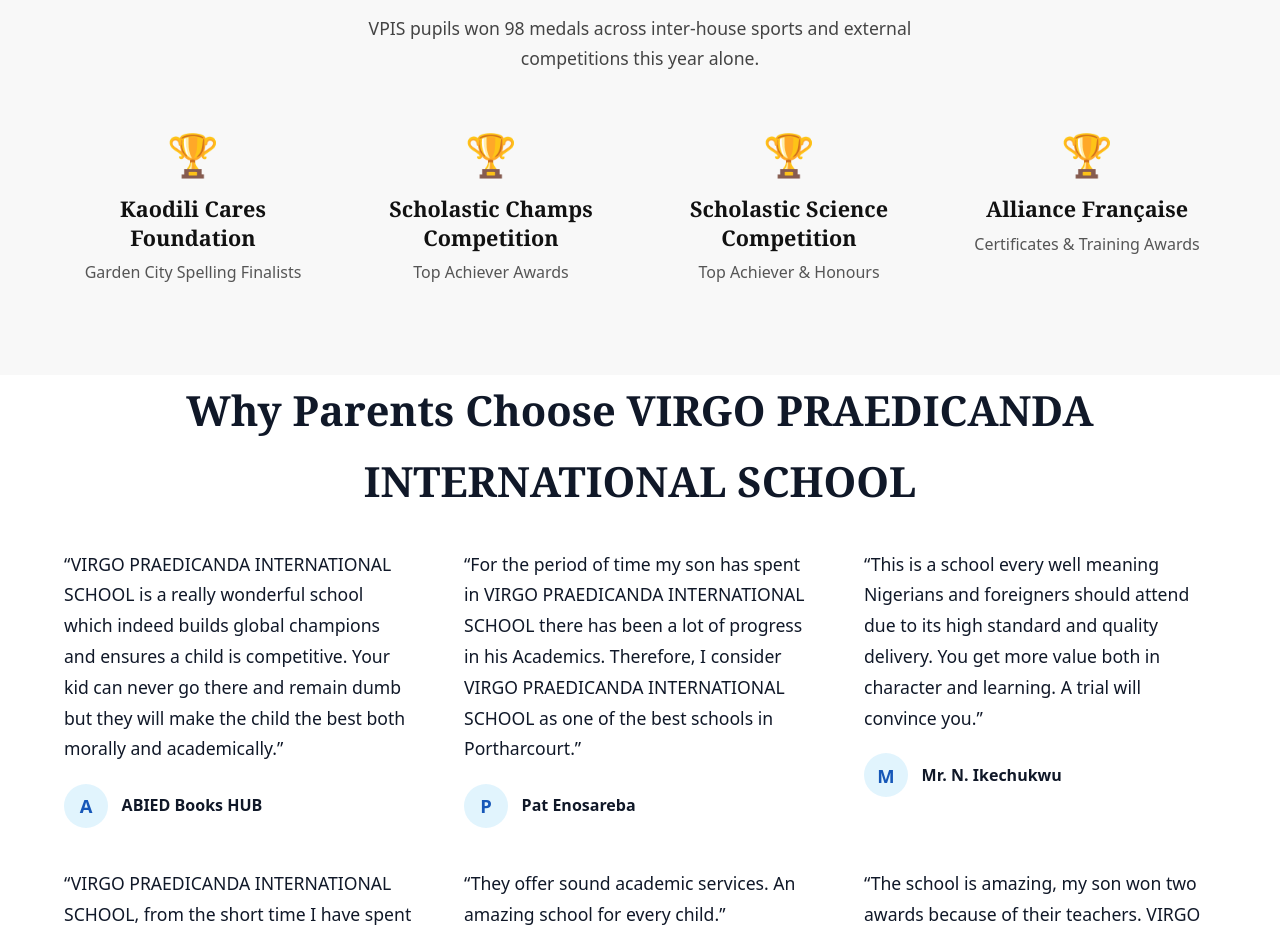
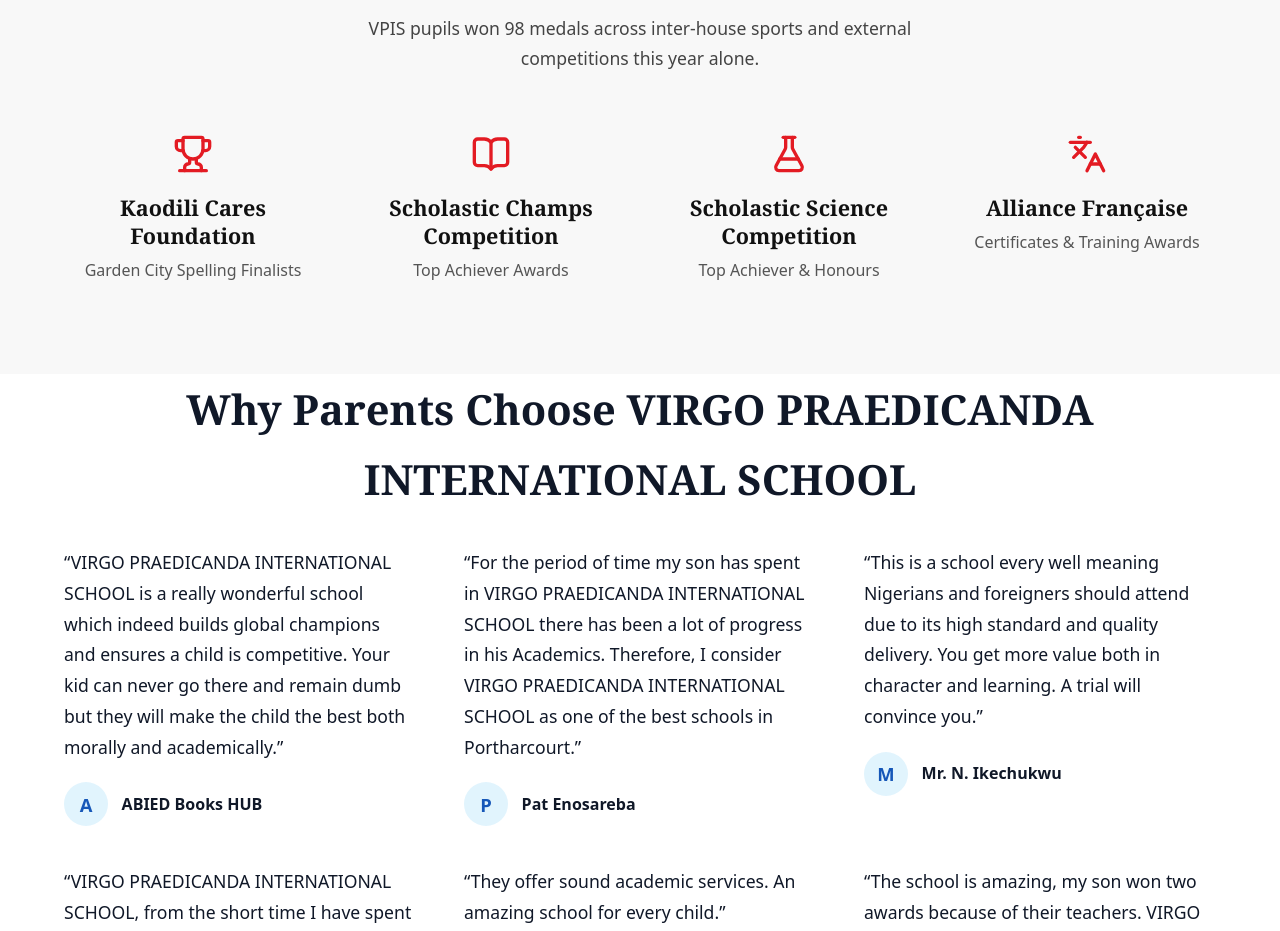
Before and after one commit to Abas-dev/VIRGO-PRAEDICANDA-landing, a React (Vite) app: page / in a window 1280 px wide. Shown: the part 2400-3331 px from the top of the page. Built offline with nearby package versions, Linux system fonts and the light colour scheme.

Commit message:
Update OurAchievements.jsx

```diff
--- a/src/components/OurAchievements.jsx
+++ b/src/components/OurAchievements.jsx
@@ -1,17 +1,28 @@
+import {
+  Trophy,
+  BookOpen,
+  FlaskConical,
+  Languages,
+} from "lucide-react";
+
 const achievements = [
   {
+    icon: <Trophy size={40} />,
     org: "Kaodili Cares Foundation",
     award: "Garden City Spelling Finalists",
   },
   {
+    icon: <BookOpen size={40} />,
     org: "Scholastic Champs Competition",
     award: "Top Achiever Awards",
   },
   {
+    icon: <FlaskConical size={40} />,
     org: "Scholastic Science Competition",
     award: "Top Achiever & Honours",
   },
   {
+    icon: <Languages size={40} />,
     org: "Alliance Française",
     award: "Certificates & Training Awards",
   },
@@ -37,10 +48,11 @@
               data-aos="fade-up"
               data-aos-delay={index * 150}
             >
-              <div className="achievement-icon">🏆</div>
+              <div className="achievement-icon">
+                {item.icon}
+              </div>
 
               <h3>{item.org}</h3>
-
               <p>{item.award}</p>
             </div>
           ))}
```
